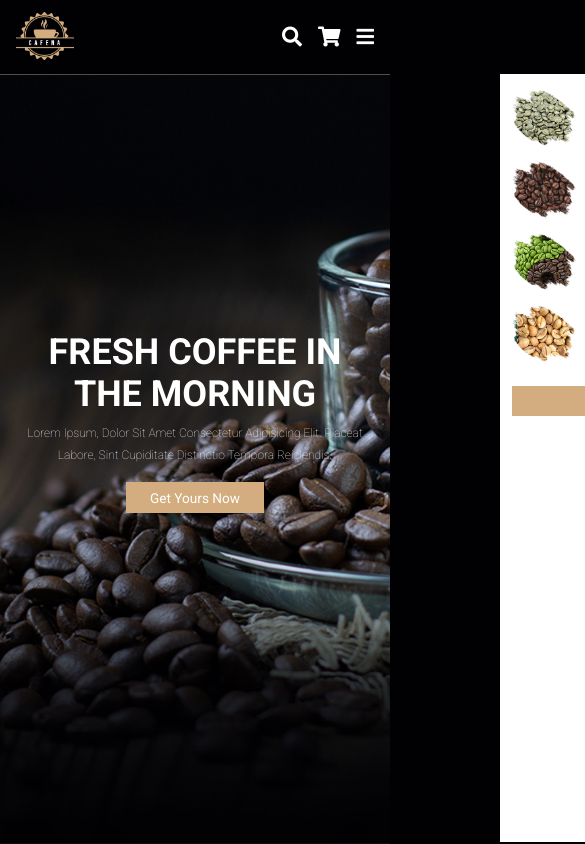
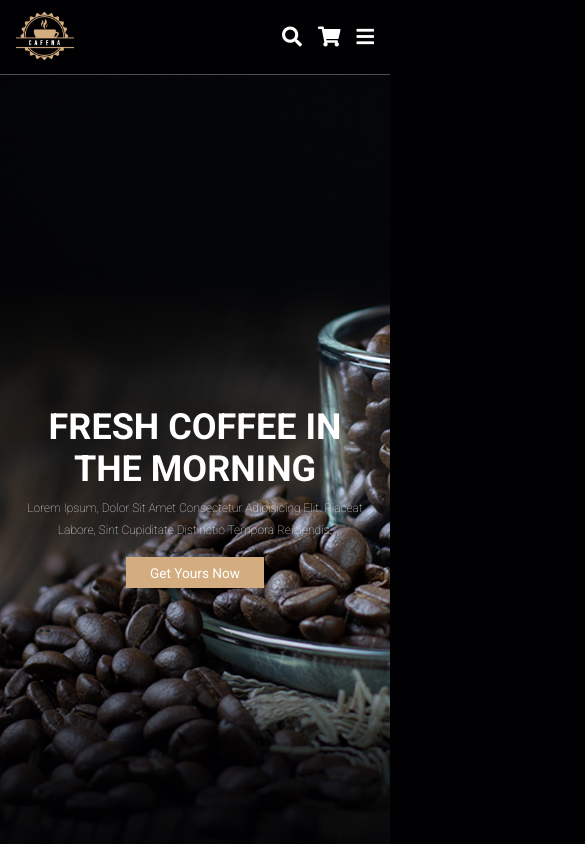
Before and after one commit to EricNguyen1206/Coffee-Website, a React (Create React App) app: page / in a window 390 px wide. Shown: the top 844 px of the page, 585 px wide, since content can reach past the window. Built offline with nearby package versions, Linux system fonts and the light colour scheme.

Commit message:
fix menu on mobile

```diff
--- a/src/App.css
+++ b/src/App.css
@@ -40,6 +40,8 @@ html::-webkit-scrollbar-thumb{
 
 body{
     background: var(--bg);
+    overflow:hidden;
+    /* position: fixed; */
 }
 
 section{
--- a/src/styles/header.css
+++ b/src/styles/header.css
@@ -4,10 +4,10 @@
     display: flex;
     align-items: center;
     justify-content: space-between;
-    padding:1.5rem 7%;
+    padding: 1.5rem 7%;
     border-bottom: var(--border);
-    position: fixed;
-    top:0; left: 0; right: 0;
+    position: sticky;
+    top:0;
     z-index: 1000;
 }
 
@@ -82,15 +82,19 @@
 
 .header .cart-items-container{
     position: absolute;
-    top:100%; right: -100%;
-    height: calc(100vh - 9.5rem);
+    top:100%;
+    right: 0;
     width: 35rem;
     background: #fff;
-    padding:0 1.5rem;
+    padding:0 1.5rem 1.5rem;
+    -webkit-font-smoothing: antialiased;
+    transform-origin: 0% 0%;
+    transform: translate(100%, 0);
+    transition: transform 0.5s cubic-bezier(0.77,0.2,0.05,1.0);
 }
 
 .header .cart-items-container.active{
-    right: 0;
+    transform: none;
 }
 
 .header .cart-items-container .cart-item{
@@ -148,14 +152,19 @@
 
     .header .navbar{
         position: absolute;
-        top:100%; right: -100%;
-        background: #fff;
+        top:100%;
+        right: 0;
         width: 30rem;
         height: calc(100vh - 9.5rem);
+        background: #fff;
+        -webkit-font-smoothing: antialiased;
+        transform-origin: 0% 0%;
+        transform: translate(100%, 0);
+        transition: transform 0.5s cubic-bezier(0.77,0.2,0.05,1.0);
     }
 
     .header .navbar.active{
-        right:0;
+        transform: none;
     }
 
     .header .navbar a{
```
